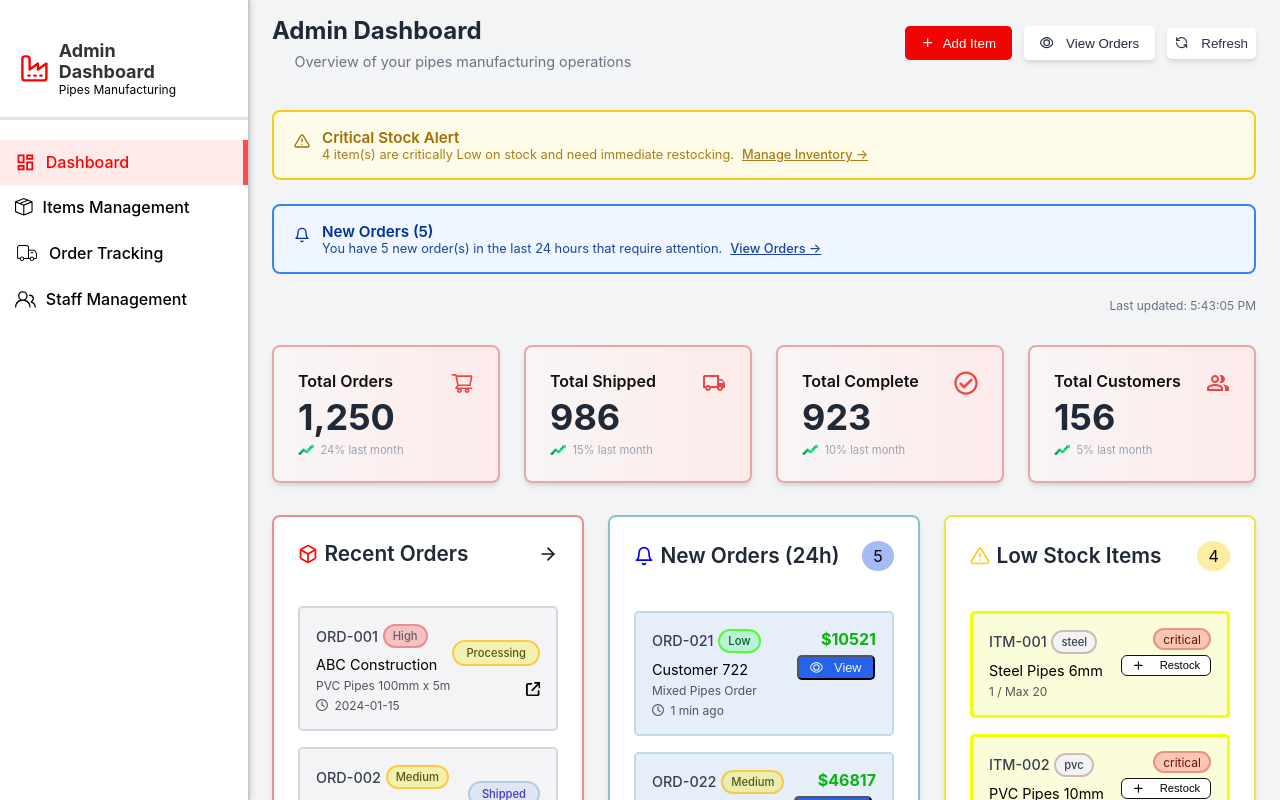
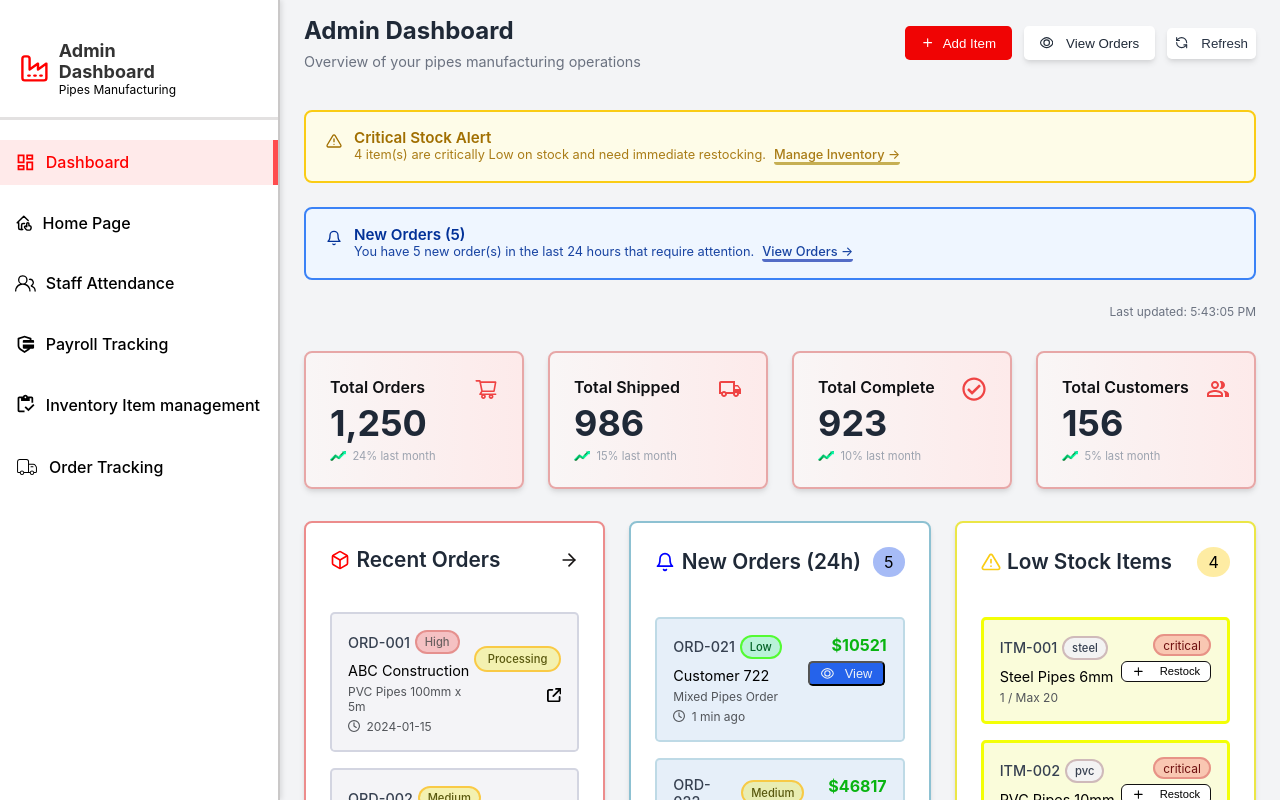
Before and after one commit to suyambu-raja/project-admin-page, a React (Vite) app: page / in a window 1280 px wide. Shown: the top 800 px of the page. Built offline with nearby package versions, Linux system fonts and the light colour scheme.

Commit message:
dashboard changed

```diff
--- a/src/Admin/AdminDashboard.jsx
+++ b/src/Admin/AdminDashboard.jsx
@@ -20,6 +20,10 @@ import { MdOutlineDashboard } from "react-icons/md";
 import { LuFactory } from "react-icons/lu";
 import { BiMenuAltLeft } from "react-icons/bi";
 import { FaXmark } from "react-icons/fa6";
+import { FaBoxOpen } from "react-icons/fa6";
+import { RiSecurePaymentFill } from "react-icons/ri";
+import { MdOutlineInventory } from "react-icons/md";
+import { TbHomeHand } from "react-icons/tb";
 
 
 const dummyData = {
@@ -192,6 +196,7 @@ const AdminDashboard = () => {
 
     const [sideBar, setSideBar] = useState(true)
     const [listColor, setListColor] = useState(0)
+    let values=0
     useEffect(() => {
         const handleResize = () => {
             if (window.innerWidth <= 900) {
@@ -210,23 +215,13 @@ const AdminDashboard = () => {
     return (
         <>
             <div className="admin-dashboard-main-container">
-                <div className={`${sideBar ? "sidebar" : 'reduce-sidebar'}`} style={{ display: sideBar ? "block" : "none" }} >
+                <div className= "sidebar" style={{ display: sideBar ? "block" : "none" }} >
                     <div className="sidebar-header">
                         <LuFactory className="factory-icon" />
                         <div style={{ display: sideBar ? "block" : "none" }}>
                             <h3>Admin Dashboard</h3>
                             <p>Pipes Manufacturing</p>
                         </div>
-                        {/*   <div className="open-close-arrow">
-                                <FaAnglesLeft
-                                    style={{ display: sideBar ? "block" : "none" }}
-                                    onClick={() => setSideBar(false)}
-                                />
-                                <FaAnglesRight
-                                    style={{ display: !sideBar ? "block" : "none" }}
-                                    onClick={() => setSideBar(true)}
-                                />
-                            </div>   */}
                         <FaXmark onClick={() => setSideBar(false)} className="close-sidebar" />
                     </div>
                     <ul className="nav-menu">
@@ -239,20 +234,32 @@ const AdminDashboard = () => {
                         <li className={`nav-item ${listColor === 1 ? 'redbg' : ''}`}
                             onClick={() => setListColor(1)}
                         >
-                            <BsBoxSeam className="items-icon" />
-                            <span style={{ display: sideBar ? "block" : "none" }}>Items Management</span>
+                          <TbHomeHand className="items-icon" />
+                            <span style={{ display: sideBar ? "block" : "none" }}> Home Page</span>
                         </li>
                         <li className={`nav-item ${listColor === 2 ? 'redbg' : ''}`}
                             onClick={() => setListColor(2)}
                         >
-                            <CiDeliveryTruck className="order-tracking-icon" />
-                            <span style={{ display: sideBar ? "block" : "none" }}>Order Tracking</span>
+                           <GoPeople className="staff-manage-icon" />
+                            <span style={{ display: sideBar ? "block" : "none" }}>Staff Attendance</span>
                         </li>
                         <li className={`nav-item ${listColor === 3 ? 'redbg' : ''}`}
                             onClick={() => setListColor(3)}
                         >
-                            <GoPeople className="staff-manage-icon" />
-                            <span style={{ display: sideBar ? "block" : "none" }}> Staff Management</span>
+                            <RiSecurePaymentFill  className="staff-manage-icon" />
+                            <span style={{ display: sideBar ? "block" : "none" }}>Payroll Tracking</span>
+                        </li>
+                         <li className={`nav-item ${listColor === 4 ? 'redbg' : ''}`}
+                            onClick={() => setListColor(4)}
+                        >
+                            <MdOutlineInventory className="staff-manage-icon" />
+                            <span style={{ display: sideBar ? "block" : "none" }}> Inventory Item management</span>
+                        </li>
+                         <li className={`nav-item ${listColor === 5 ? 'redbg' : ''}`}
+                            onClick={() => setListColor(5)}
+                        >
+                          <CiDeliveryTruck className="order-tracking-icon" />
+                            <span style={{ display: sideBar ? "block" : "none" }}> Order Tracking</span>
                         </li>
                     </ul>
 
@@ -291,7 +298,7 @@ const AdminDashboard = () => {
                                 <div>
                                     <p className="alert-box-title">Critical Stock Alert</p>
                                     <div className="alert-box-text">4 item(s) are critically Low on stock and need immediate restocking.
-                                        <span className="alert-box-link">Manage Inventory →<div></div></span></div>
+                                        <span className="alert-box-link yellow-box">Manage Inventory →<div></div></span></div>
                                 </div>
                             </div>
                         </div>
@@ -303,7 +310,7 @@ const AdminDashboard = () => {
                                 <div>
                                     <p className="alert-box-title">New Orders (5)</p>
                                     <div className="alert-box-text">You have 5 new order(s) in the last 24 hours that require attention.
-                                        <span className="alert-box-link">View Orders →<div></div></span></div>
+                                        <span className="alert-box-link blue-box">View Orders →<div></div></span></div>
                                 </div>
                             </div>
                         </div>
@@ -370,7 +377,7 @@ const AdminDashboard = () => {
                                         <h2 className="section-title">New Orders (24h)</h2>
                                     </div>
                                     <div className="no-of-items" style={{ background: "#6489f092" }}>
-                                        5
+                                         {dummyData.newOrders.length}
                                     </div>
                                 </div>
                                 <div>
@@ -403,7 +410,7 @@ const AdminDashboard = () => {
                                         </div>
 
                                         <div className="no-of-items" style={{ background: "#fedc5589" }}>
-                                            4
+                                          {dummyData.LowStockItems.length}
                                         </div>
                                     </div>
                                     <div>
--- a/src/Admin/adminDashboard.css
+++ b/src/Admin/adminDashboard.css
@@ -4,6 +4,7 @@
     font-family: 'Inter', ui-sans-serif, system-ui, -apple-system, BlinkMacSystemFont, "Segoe UI", Roboto, "Helvetica Neue", Arial, "Noto Sans", sans-serif, "Apple Color Emoji", "Segoe UI Emoji", "Segoe UI Symbol", "Noto Color Emoji";
     display: flex;
 }
+
 /*
 .open-close-arrow {
     display: flex;
@@ -12,7 +13,7 @@
 } */
 
 .sidebar {
-    width: 250px;
+    width: 280px;
     background-color: #fff;
     height: 100%;
     box-shadow: 2px 0 5px rgba(0, 0, 0, 0.1);
@@ -46,7 +47,7 @@
     margin: 0;
     font-size: 18px;
     color: #333;
-    width:10%;
+    width: 10%;
 }
 
 .sidebar-header p {
@@ -60,6 +61,9 @@
     padding: 0;
     margin: 20px 0;
     width: 100%;
+    display:flex;
+    flex-direction: column;
+    gap:1rem;
 }
 
 .nav-item {
@@ -80,19 +84,19 @@
     background-color: #f8f6f6;
 }
 
-.redbg{
+.redbg {
     background-color: #ffeaea;
     border-right: 5px solid #ff4d4f;
     color: red;
 }
 
-.redbg span{
-    color:red;
+.redbg span {
+    color: red;
 }
 
-.factory-icon{
-    font-size:1.8rem;
-    color:red;
+.factory-icon {
+    font-size: 1.8rem;
+    color: red;
 }
 
 .dashboard-icon {
@@ -111,14 +115,14 @@
     font-size: 1.3rem;
 }
 
-.close-sidebar{
-    margin-top:-5rem;
-    margin-left:1rem;
-    display:none;
+.close-sidebar {
+    margin-top: -5rem;
+    margin-left: 1rem;
+    display: none;
 }
 
-.open-sidebar{
-    display:none;
+.open-sidebar {
+    display: none;
 }
 
 .admin-dashboard-container {
@@ -128,25 +132,30 @@
     display: flex;
     flex-direction: column;
     flex-grow: 1;
-    margin-left:15.5rem;
+    margin-left: 17.5rem;
 }
 
 
-@media (max-width:900px){
-    .sidebar{
-        display:none;
+@media (max-width:900px) {
+    .sidebar {
+        display: none;
     }
 
-    .open-sidebar{
-        display:block;
+    .open-sidebar {
+        display: block;
     }
 
-    .close-sidebar{
-        display:block;
+    .close-sidebar {
+        display: block;
     }
 
-    .admin-dashboard-container{
-        margin-left:0px;
+    .admin-dashboard-container {
+        margin-left: 0px;
+    }
+
+
+    .header-description {
+        margin-left: 1.4rem;
     }
 }
 
@@ -169,14 +178,14 @@
     font-size: 1.5rem;
     font-weight: 700;
     color: #1f2937;
-    display:flex;
+    display: flex;
     align-items: center;
 }
 
 .header-description {
     color: #6b7280;
     font-size: 0.9rem;
-    margin-left:1.4rem;
+
 }
 
 .header-right-section {
@@ -276,6 +285,7 @@
         gap: 2rem;
         align-items: flex-start;
     }
+
 }
 
 .main-content {
@@ -317,11 +327,19 @@
 }
 
 .alert-box-link {
-    text-decoration-line: underline;
+    border-radius:3px;
     cursor: pointer;
     font-weight: 500;
     display: flex;
     flex-direction: column;
+}
+
+.blue-box{
+border-bottom:3px solid #435ec0;
+}
+
+.yellow-box{
+border-bottom:3px solid #c0a743;
 }
 
 .alert-box-link span div {
@@ -357,6 +375,10 @@
     grid-template-columns: repeat(1, minmax(0, 1fr));
     gap: 1.5rem;
     margin-bottom: 2rem;
+}
+
+.stat-card:hover {
+    box-shadow: 0 4px 12px rgba(0, 0, 0, 0.3);
 }
 
 @media (min-width: 768px) {
```
